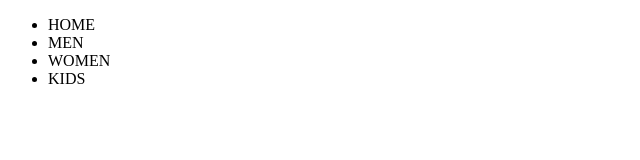
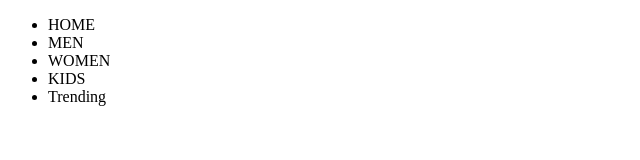
Before and after one commit to Gunasheelan24/Hitesh_Cho.., a plain HTML site: page Header.html in a window 1280 px wide. Shown: the full height of the page, 0-640 px from the left. Drawn offline with Linux system fonts and the light colour scheme.

Commit message:
My Third Commit From Master Branch

```diff
--- a/Header.html
+++ b/Header.html
@@ -15,6 +15,7 @@
             <li>MEN</li>
             <li>WOMEN</li>
             <li>KIDS</li>
+            <li>Trending</li>
         </ul>
     </nav>
 </body>
```
